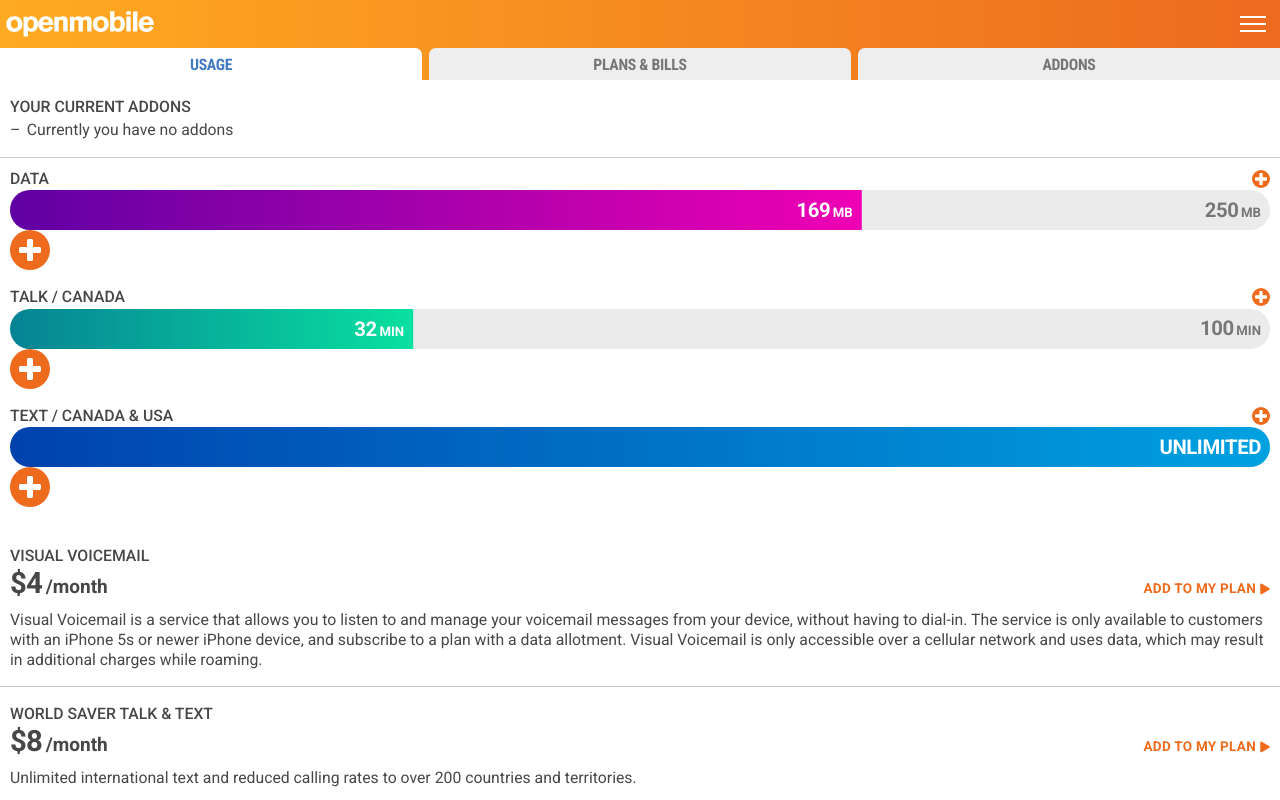
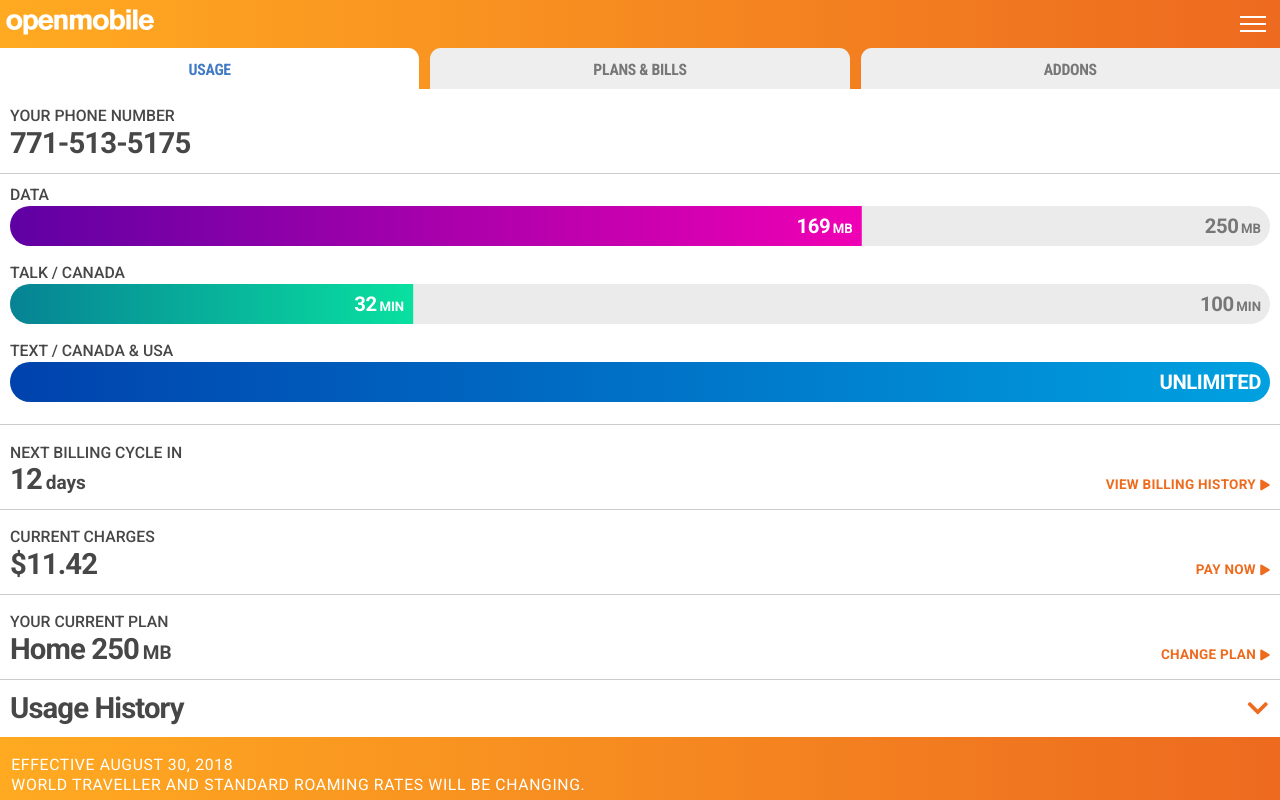
Before and after one commit to Tivo389/20181118_mobile_usage_dashboard, a React (Create React App) app in the folder mobile-usage-dashboard/: page / in a window 1280 px wide. Shown: the top 800 px of the page. Built offline with nearby package versions, Linux system fonts and the light colour scheme.

Commit message:
sddpushasate

```diff
--- a/mobile-usage-dashboard/package.json
+++ b/mobile-usage-dashboard/package.json
@@ -3,6 +3,7 @@
   "version": "0.1.0",
   "private": true,
   "dependencies": {
+    "history": "^4.7.2",
     "react": "^16.6.3",
     "react-dom": "^16.6.3",
     "react-scripts": "2.1.1"
--- a/mobile-usage-dashboard/src/App.js
+++ b/mobile-usage-dashboard/src/App.js
@@ -1,4 +1,5 @@
 import React, { Component } from 'react';
+import { createBrowserHistory } from 'history';
 import {
   Header,
   NavTabs,
@@ -10,20 +11,51 @@ import {
 import './css/stylesheet.css';
 
 class App extends Component {
+  history = createBrowserHistory();
+
+  // constructor(props) {
+  //   super(props);
+  //   this.getHref = this.getHref.bind(this);
+  // }
+
+  componentDidMount() {
+    const allAnchors = Array.from(document.querySelectorAll('a'));
+    console.log(allAnchors);
+    // Take a note of this 999 binding methods
+    allAnchors.forEach(anchor => anchor.addEventListener('click', this.getHref.bind(this)));
+  }
+
   render() {
     return (
       <div id="app" className="app">
         <Header></Header>
         <NavTabs></NavTabs>
         <div id="main">
-          {/* <BodyUsage></BodyUsage> */}
+          <BodyUsage></BodyUsage>
           {/* <BodyPlanAndBills></BodyPlanAndBills> */}
-          <BodyAddons></BodyAddons>
+          {/* <BodyAddons></BodyAddons> */}
         </div>
         <Footer></Footer>
       </div>
     );
   }
+
+  getHref = (e) => {
+    console.log("clicked!");
+    console.log(e);
+    debugger;
+    // let el = e.target;
+    // while (el && !el.href) {
+    //   el = el.parentNode;
+    // }
+    // if (el) {
+    //   e.preventDefault();
+    //   debugger;
+      // this.history.push(el.href); // Modify current url to become url of link.
+      // debugger;
+      // changePage();
+    // }
+  }
 }
 
 export default App;
--- a/mobile-usage-dashboard/src/components/BlockPlanUsage.js
+++ b/mobile-usage-dashboard/src/components/BlockPlanUsage.js
@@ -2,8 +2,8 @@ import React, { Component } from 'react';
 import BarChart from './BarChart';
 
 class BlockPlanUsage extends Component {
-  showBtnSm=true;
-  showBtnLg=true;
+  showBtnSm = false;
+  showBtnLg = false;
 
   componentWillMount() {
     // window.location.pathname
--- a/mobile-usage-dashboard/src/components/Header.js
+++ b/mobile-usage-dashboard/src/components/Header.js
@@ -4,7 +4,12 @@ class Header extends Component {
   render() {
     return (
       <header>
-        <img className="headerLogo" src={require('./../images/logo_openMobile.svg')} alt="dataGO Logo" />
+        <a href="index.html">
+          <img
+            className="headerLogo"
+            src={require('./../images/logo_openMobile.svg')}
+            alt="dataGO Logo" />
+        </a>
         <div className="navMenuIcon">
           <div></div>
           <div></div>
--- a/mobile-usage-dashboard/src/components/NavTabs.js
+++ b/mobile-usage-dashboard/src/components/NavTabs.js
@@ -4,15 +4,15 @@ class ComponentTemplate extends Component {
   render() {
     return (
       <div className="navTabs">
-        <div className="navTab active">
+        <a className="navTab active" href="usage.html">
           <p>USAGE</p>
-        </div>
-        <div className="navTab">
+        </a>
+        <a className="navTab" href="planAndBill.html">
           <p>PLANS &amp; BILLS</p>
-        </div>
-        <div className="navTab">
+        </a>
+        <a className="navTab" href="addons.html">
           <p>ADDONS</p>
-        </div>
+        </a>
       </div>
     );
   }
--- a/mobile-usage-dashboard/src/css/_font.scss
+++ b/mobile-usage-dashboard/src/css/_font.scss
@@ -68,11 +68,11 @@ p {
 }
 
 a {
+  text-decoration: none;
   font-size: $fontP;
   &:visited, &:focus, &:active {
     color: $colorBlack;
     outline: none;
-    text-decoration: none;
   }
 }
 
--- a/mobile-usage-dashboard/src/css/stylesheet.css
+++ b/mobile-usage-dashboard/src/css/stylesheet.css
@@ -344,11 +344,11 @@ p {
   line-height: 125%; }
 
 a {
+  text-decoration: none;
   font-size: 1.6rem; }
   a:visited, a:focus, a:active {
     color: #474747;
-    outline: none;
-    text-decoration: none; }
+    outline: none; }
 
 @media (min-width: 768px) and (max-width: 1024px) {
   html {
```
Also changed, not shown: 1 other file (tests, documents, lock files or other folders).
